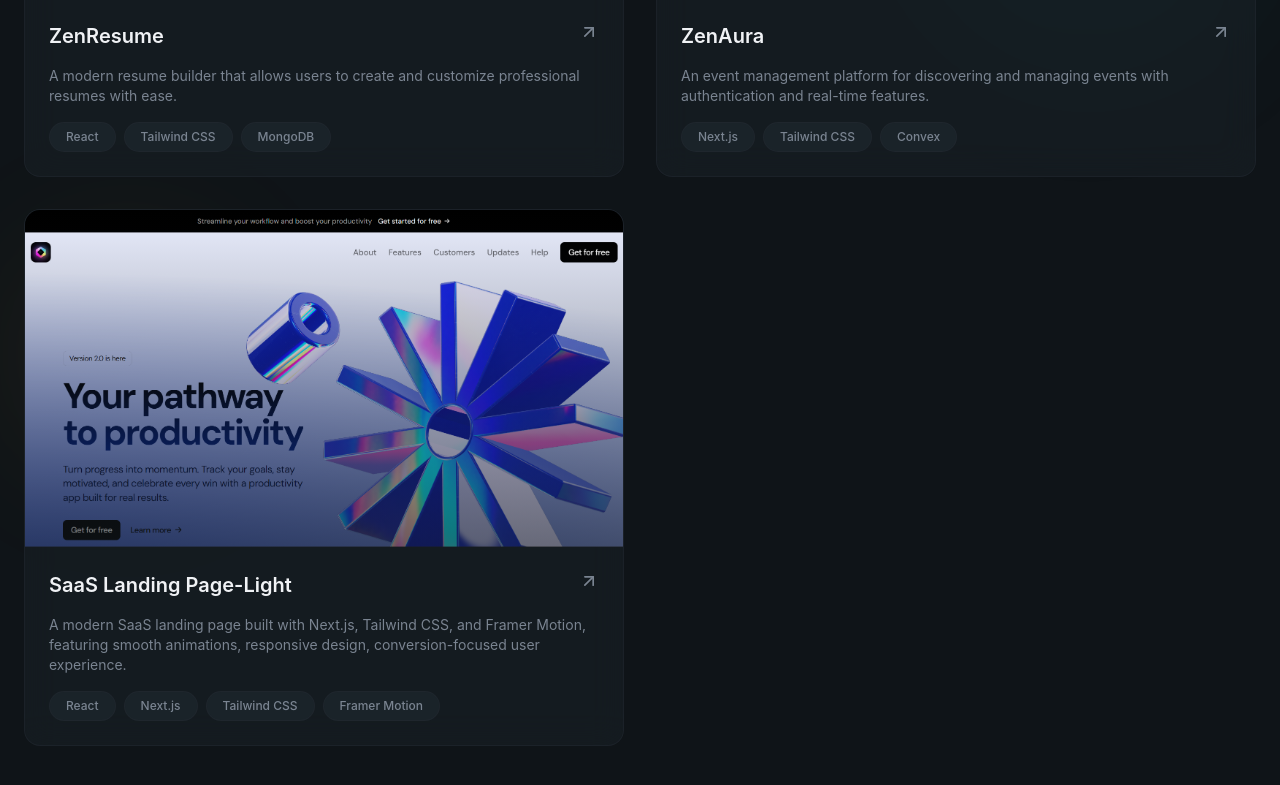
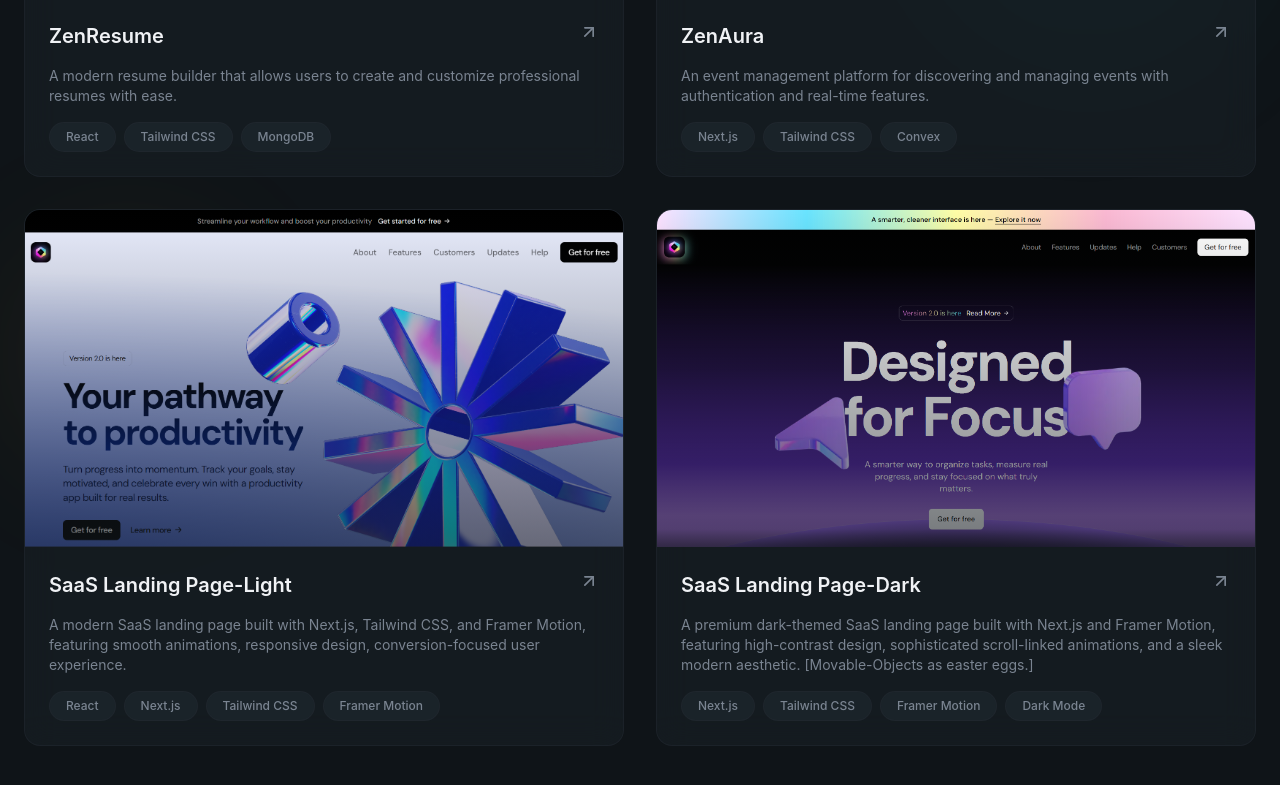
Before and after one commit to sherwinbritto7/Personal-Portfolio, a React (Vite) app: page / in a window 1280 px wide. Shown: the part 2834-3619 px from the top of the page. Built offline with nearby package versions, Linux system fonts and the light colour scheme.

Commit message:
added new project4

```diff
--- a/src/sections/Projects.jsx
+++ b/src/sections/Projects.jsx
@@ -24,6 +24,14 @@ const projects = [
     image: "/projects/project3.png",
     tags: ["React", "Next.js", "Tailwind CSS", "Framer Motion"],
     link: "https://zenpage-light.vercel.app",
+  },
+  {
+    title: "SaaS Landing Page-Dark",
+    description:
+      "A premium dark-themed SaaS landing page built with Next.js and Framer Motion, featuring high-contrast design, sophisticated scroll-linked animations, and a sleek modern aesthetic. [Movable-Objects as easter eggs.]",
+    image: "/projects/project4.png",
+    tags: ["Next.js", "Tailwind CSS", "Framer Motion", "Dark Mode"],
+    link: "https://zenpage-dark.vercel.app",
   },
 ];
 
@@ -55,10 +63,7 @@ export const Projects = () => {
         {/* Projects Grid */}
         <div className="grid md:grid-cols-2 gap-8">
           {projects.map((project, idx) => (
-            <div
-              key={idx}
-              className="group glass rounded-2xl overflow-hidden"
-            >
+            <div key={idx} className="group glass rounded-2xl overflow-hidden">
               {/* Image */}
               <div className="relative overflow-hidden aspect-video">
                 <a
```
Also changed, not shown: public/projects/project4.png (added).
